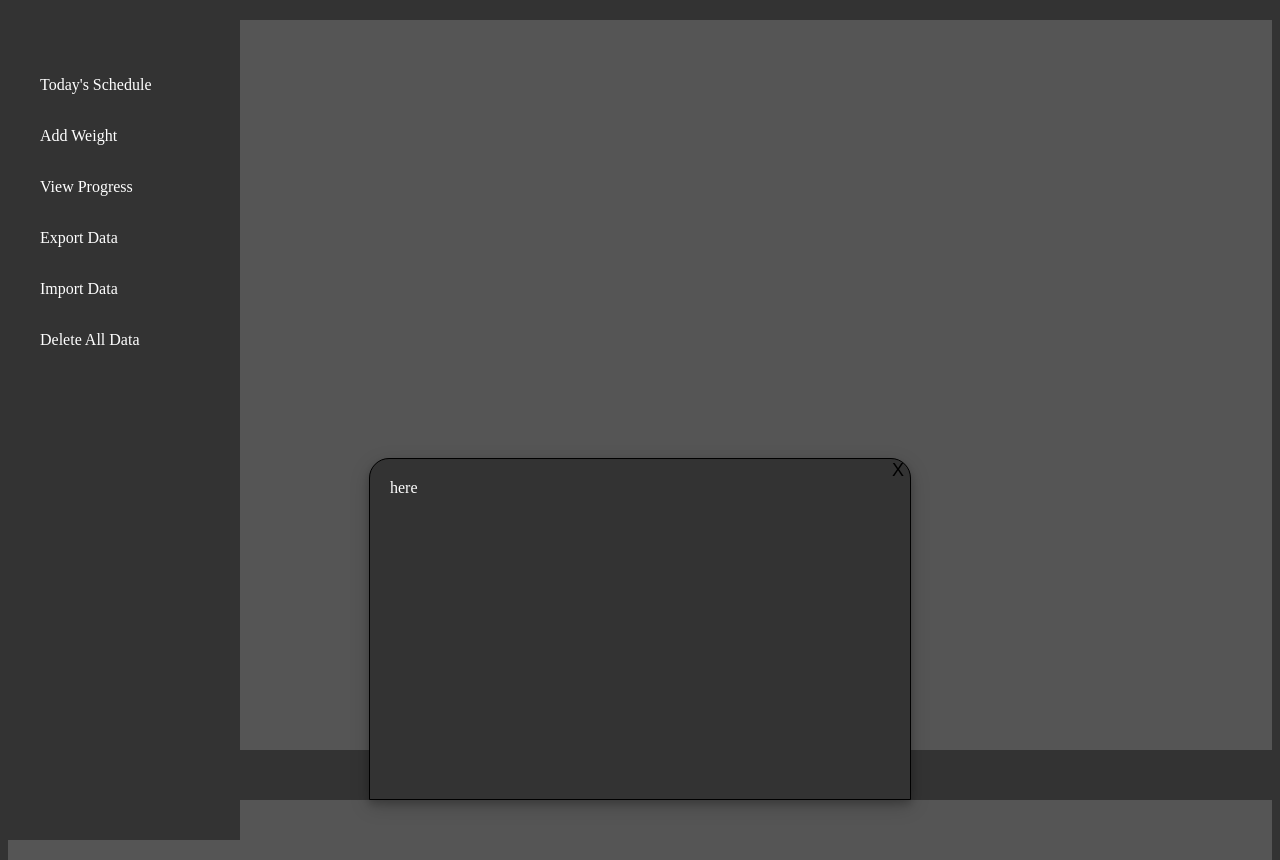
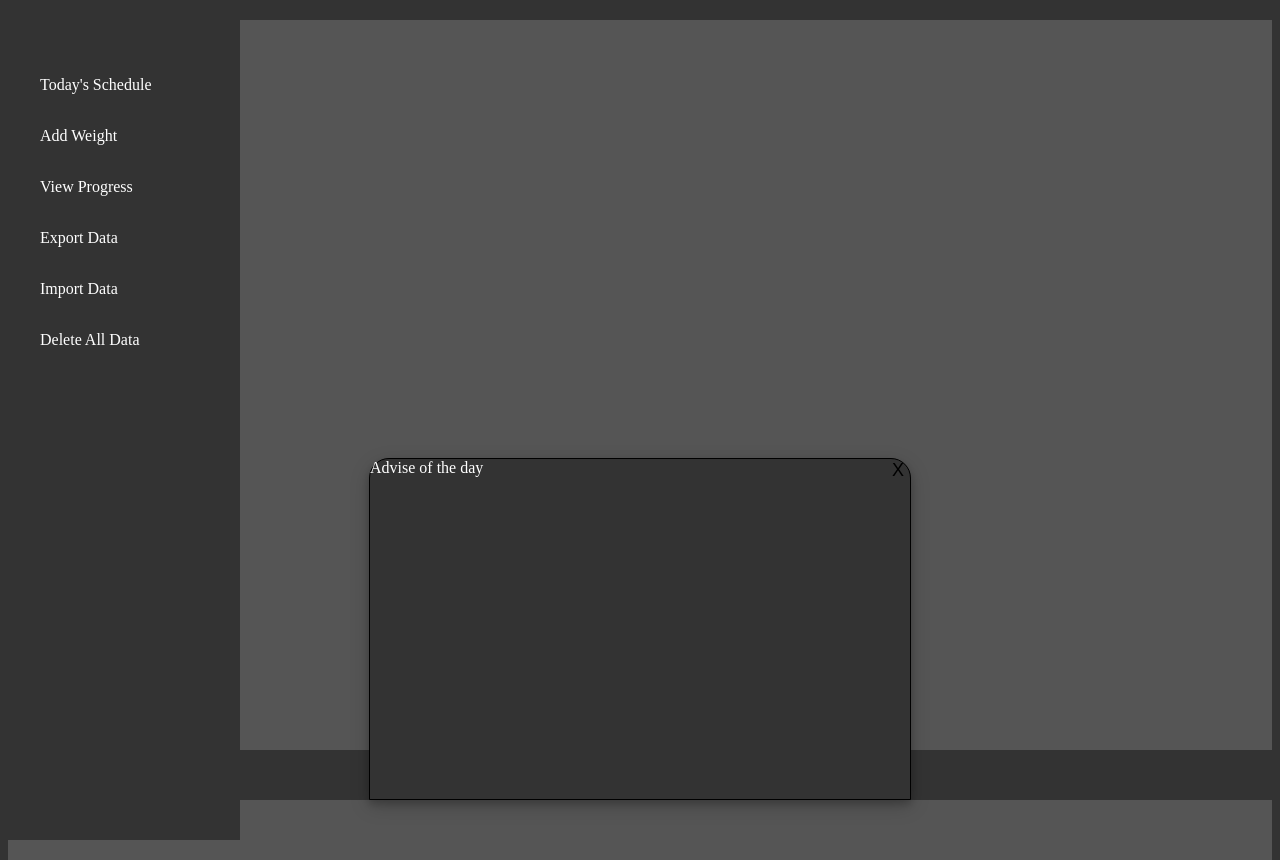
Before and after one commit to ParisNeo/LooseWeightTracker, a plain HTML site: page main.html in a window 1280 px wide. Drawn offline with nearby package versions, Linux system fonts and the light colour scheme.

Commit message:
upgraded

```diff
--- a/main.css
+++ b/main.css
@@ -97,6 +97,14 @@ header {
     z-index: 999; /* This will make the div show on top of everything else on the page */
   }
 
+  #advise-header{
+    position: fixed;
+    width: 100%;
+    height: 50px;
+    top: 0;
+    left: 0;
+  }
+
   #close-button {
     position: absolute; /* This will position the button relative to the parent element (the advice div) */
     top: 0; /* This will position the button at the top of the advice div */
--- a/main.html
+++ b/main.html
@@ -26,7 +26,7 @@
   <div id="center-panel">
     <dev id="content"></dev>
     <div id="advise-div">
-      here
+      <div id="advise-header">Advise of the day</div>
       <button id="close-button">X</button>
       <div id="advise-content"></div>
     </div>
```
